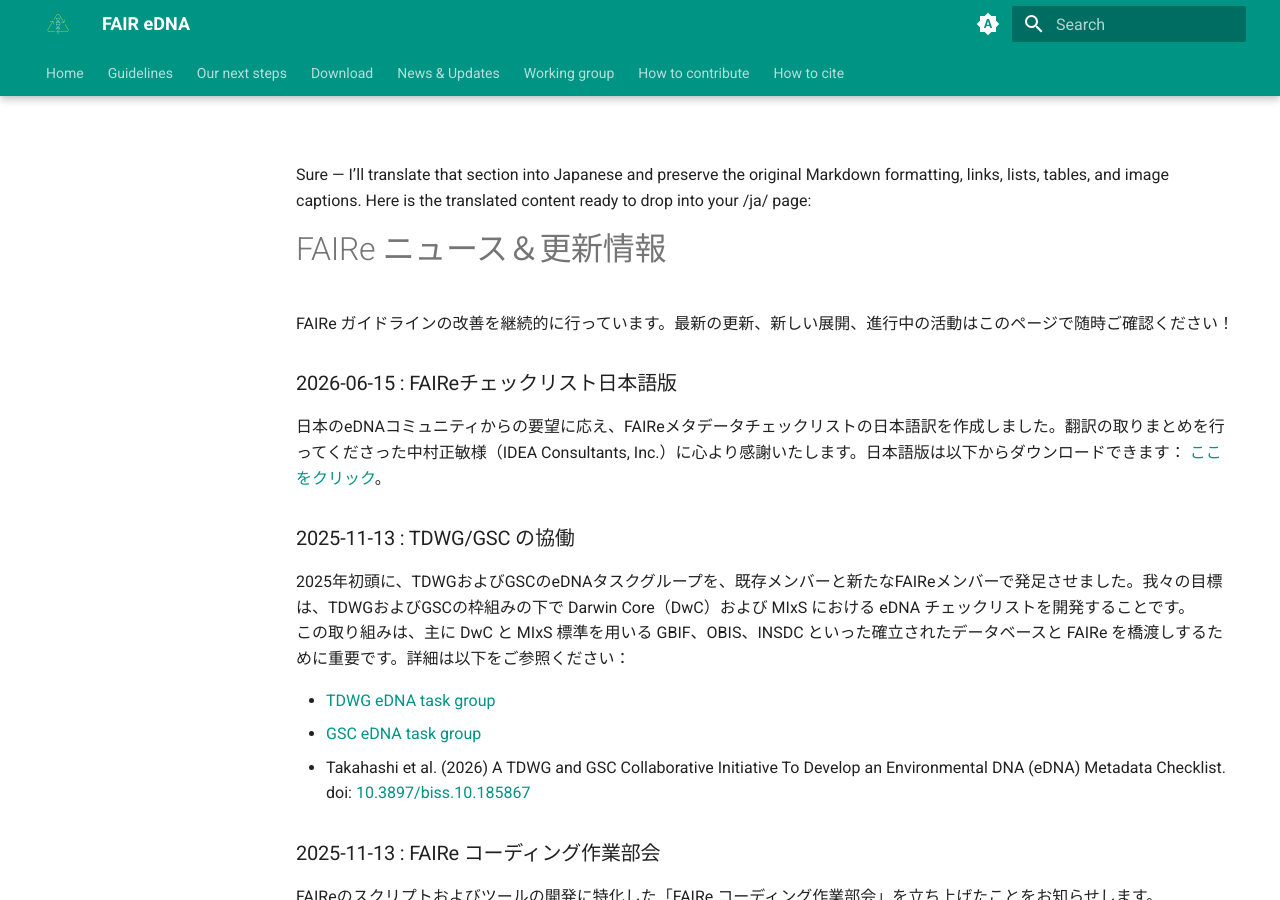
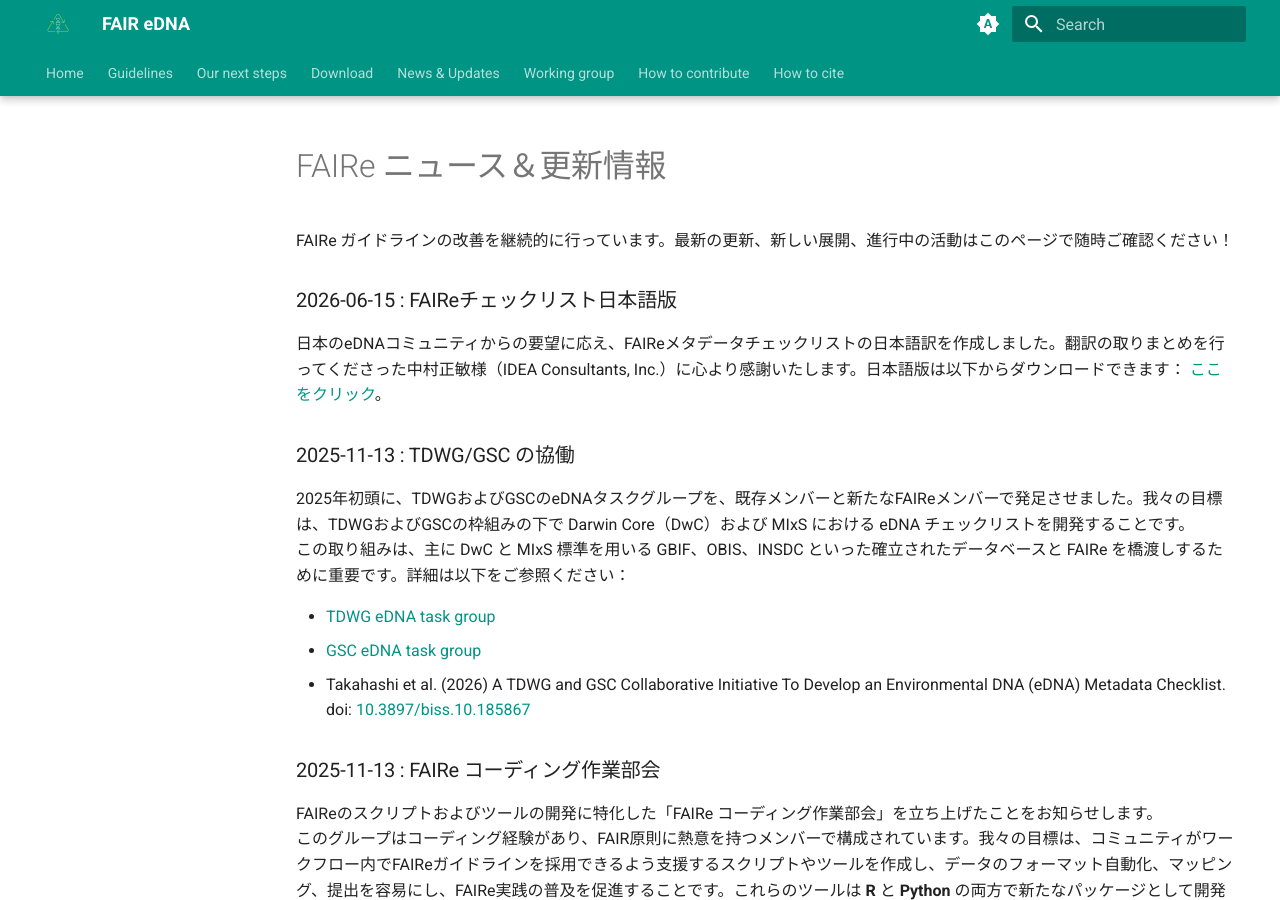
Before and after one commit to FAIR-eDNA/FAIR-eDNA.github.io, an MkDocs documentation site: the page built from docs/ja/update.md, in a window 1280 px wide and 900 px high. Built offline with MkDocs 1.6.1 and Material for MkDocs 9.7.7, drawn with Linux system fonts in a browser that asks for light colours.

Commit message:
Update update.md
fix error

```diff
--- a/docs/ja/update.md
+++ b/docs/ja/update.md
@@ -1,5 +1,3 @@
-Sure — I’ll translate that section into Japanese and preserve the original Markdown formatting, links, lists, tables, and image captions. Here is the translated content ready to drop into your /ja/ page:
-
 # FAIRe ニュース＆更新情報
 FAIRe ガイドラインの改善を継続的に行っています。最新の更新、新しい展開、進行中の活動はこのページで随時ご確認ください！
 
```
